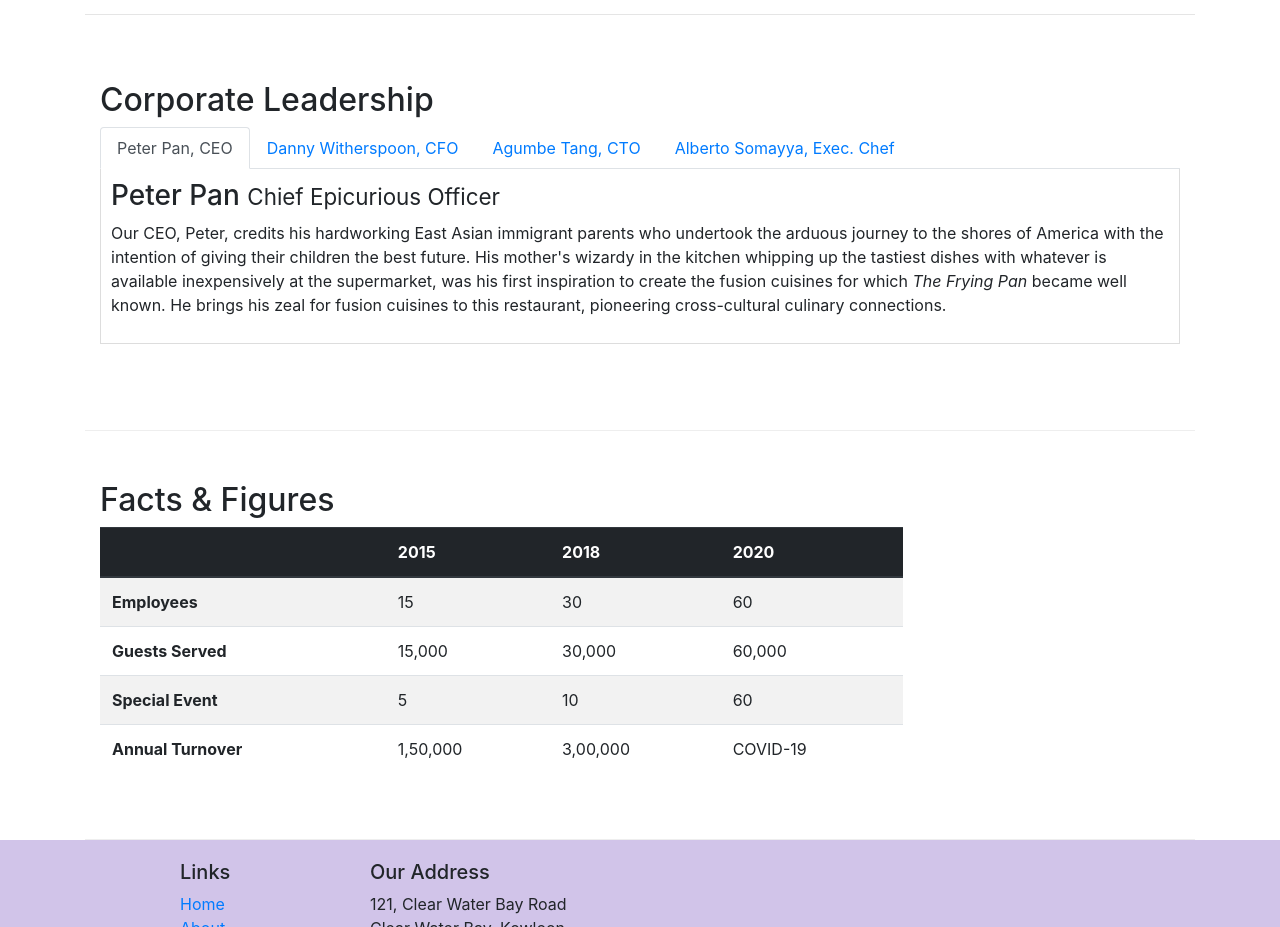
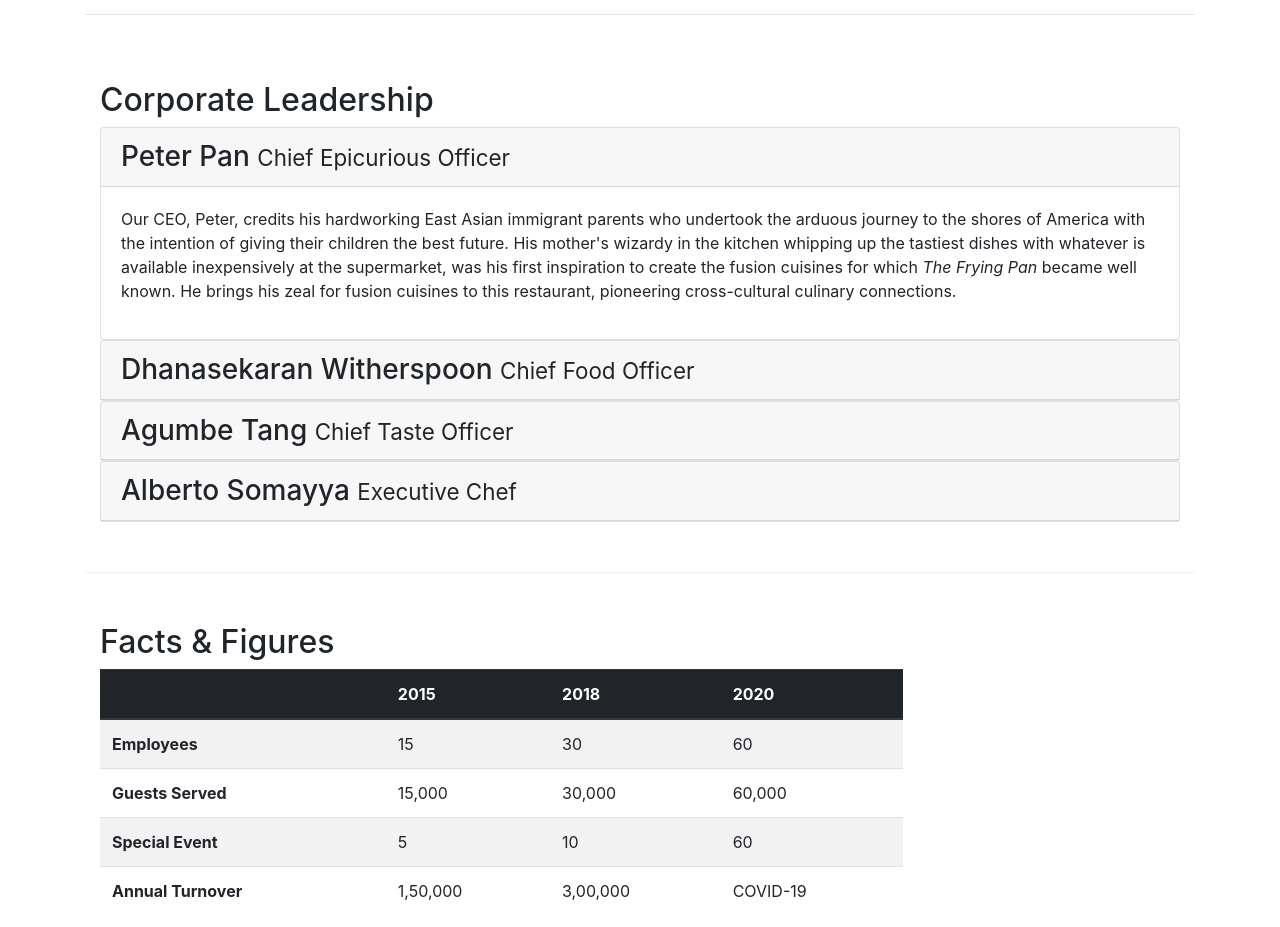
Before and after one commit to Priyanshu-official/Git-test, a website: page aboutus.html in a window 1280 px wide. Shown: the part 903-1830 px from the top of the page. Drawn offline with nearby package versions, Linux system fonts and the light colour scheme.

Commit message:
Added collapse nav

```diff
--- a/aboutus.html
+++ b/aboutus.html
@@ -94,6 +94,7 @@
                     <div class="col-12 col-sm">
                             <h2>Corporate Leadership</h2>
 
+                                <!--        Tab Nav
                                                 <ul class="nav nav-tabs">
                                                         <li class="nav-item">
                                                         <a class="nav-link active" href="#peter"
@@ -112,26 +113,68 @@
                                                             data-toggle="tab">Alberto Somayya, Exec. Chef</a>
                                                         </li>
                                                     </ul>
+                                -->
+                                <!--             Accordion Section -->
 
-                    <div class="tab-content">
-                        <div role="tabpanel" class="tab-pane fade show active" id="peter">
-                            <h3>Peter Pan <small>Chief Epicurious Officer</small></h3>
+                            <div id="accordion">
+                                            <div class="card">
+                                                    <div class="card-header" role="tab" id="peterhead">
+                                                        <h3 class="mb-0">
+                                                            <a data-toggle="collapse" data-target="#peter" >
+                                                                Peter Pan <small>Chief Epicurious Officer</small>
+                                                            </a>
+                                                        </h3>
+                                                    </div>
+                                                    <div class="collapse show" id="peter" data-parent="#accordion">
+                                                        <div class="card-body">
                                                             <p class="d-none d-sm-block">Our CEO, Peter, credits his hardworking East Asian immigrant parents who undertook the arduous journey to the shores of America with the intention of giving their children the best future. His mother's wizardy in the kitchen whipping up the tastiest dishes with whatever is available inexpensively at the supermarket, was his first inspiration to create the fusion cuisines for which <em>The Frying Pan</em> became well known. He brings his zeal for fusion cuisines to this restaurant, pioneering cross-cultural culinary connections.</p>
                                                         </div>
+                                                    </div>
+                                            </div>
 
-                        <div role="tabpanel" class="tab-pane fade" id="danny">
-                            <h3>Dhanasekaran Witherspoon <small>Chief Food Officer</small></h3>
+                                            <div class="card">
+                                                <div class="card-header" role="tab" id="dannyhead">
+                                                    <h3 class="mb-0">
+                                                        <a  class="collapsed" data-toggle="collapse" data-target="#danny" >
+                                                            Dhanasekaran Witherspoon <small>Chief Food Officer</small>
+                                                        </a>
+                                                    </h3>
+                                                </div>
+                                                <div class="collapse" id="danny" data-parent="#accordion">
+                                                    <div class="card-body">
                                                         <p class="d-none d-sm-block">Our CFO, Danny, as he is affectionately referred to by his colleagues, comes from a long established family tradition in farming and produce. His experiences growing up on a farm in the Australian outback gave him great appreciation for varieties of food sources. As he puts it in his own words, <em>Everything that runs, wins, and everything that stays, pays!</em></p>
                                                     </div>
+                                                </div>
+                                        </div>
 
-                        <div role="tabpanel" class="tab-pane fade" id="agumbe">
-                            <h3>Agumbe Tang <small>Chief Taste Officer</small></h3>
+                                        <div class="card">
+                                            <div class="card-header" role="tab" id="agumbehead">
+                                                <h3 class="mb-0">
+                                                    <a  class="collapsed" data-toggle="collapse" data-target="#agumbe" >
+                                                        Agumbe Tang <small>Chief Taste Officer</small>
+                                                    </a>
+                                                </h3>
+                                            </div>
+                                            <div class="collapse" id="agumbe" data-parent="#accordion">
+                                                <div class="card-body">
                                                     <p class="d-none d-sm-block">Blessed with the most discerning gustatory sense, Agumbe, our CTO, personally ensures that every dish that we serve meets his exacting tastes. Our chefs dread the tongue lashing that ensues if their dish does not meet his exacting standards. He lives by his motto, <em>You click only if you survive my lick.</em></p>
                                                 </div>
+                                            </div>
+                                    </div>
 
-                        <div role="tabpanel" class="tab-pane fade" id="alberto">
-                            <h3>Alberto Somayya <small>Executive Chef</small></h3>
+                                    <div class="card">
+                                            <div class="card-header" role="tab" id="albertohead">
+                                                    <h3 class="mb-0">
+                                                        <a  class="collapsed" data-toggle="collapse" data-target="#alberto" >
+                                                            Alberto Somayya <small>Executive Chef</small>
+                                                        </a>
+                                                    </h3>
+                                            </div>
+                                            <div class="collapse" id="alberto" data-parent="#accordion">
+                                                <div class="card-body">
                                                     <p class="d-none d-sm-block">Award winning three-star Michelin chef with wide International experience having worked closely with whos-who in the culinary world, he specializes in creating mouthwatering Indo-Italian fusion experiences. He says, <em>Put together the cuisines from the two craziest cultures, and you get a winning hit! Amma Mia!</em></p>
+                                                </div>
+                                            </div>
                                     </div>
                                 </div>
                     </div>
```
Lines whose indentation alone changed are shown as unchanged.
